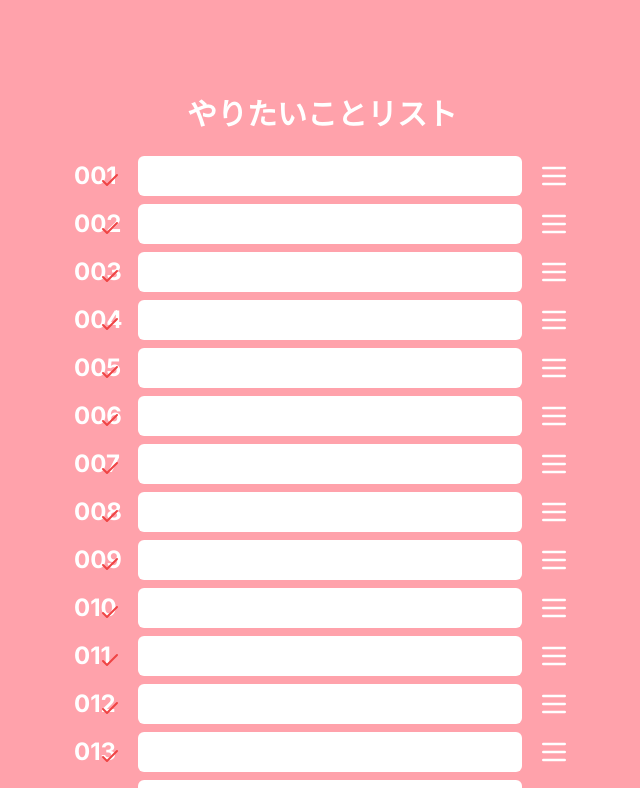
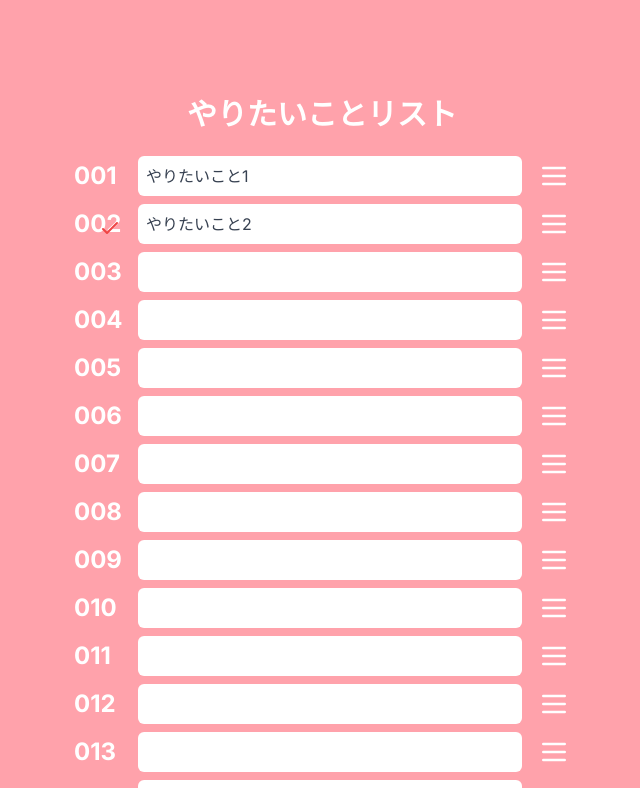
Before and after one commit to aiandrox/yaritaikoto100, a Next.js app: page / in a window 1280 px wide. Shown: the top 788 px of the page, without its empty margins (318-958 px from the left). Built offline with nearby package versions, Linux system fonts and the light colour scheme.

Commit message:
データを受け取れるようにする

```diff
--- a/src/app/page.tsx
+++ b/src/app/page.tsx
@@ -1,17 +1,99 @@
 export default function Home() {
-  const items = Array.from({ length: 100 }, (_, i) => i + 1);
+  const items = [
+    {
+      value: "やりたいこと1",
+      isDone: false,
+    },
+    {
+      value: "やりたいこと2",
+      isDone: true,
+    },
+    {
+      value: "",
+      isDone: false,
+    },
+    {
+      value: "",
+      isDone: false,
+    },
+    {
+      value: "",
+      isDone: false,
+    },
+    {
+      value: "",
+      isDone: false,
+    },
+    {
+      value: "",
+      isDone: false,
+    },
+    {
+      value: "",
+      isDone: false,
+    },
+    {
+      value: "",
+      isDone: false,
+    },
+    {
+      value: "",
+      isDone: false,
+    },
+    {
+      value: "",
+      isDone: false,
+    },
+    {
+      value: "",
+      isDone: false,
+    },
+    {
+      value: "",
+      isDone: false,
+    },
+    {
+      value: "",
+      isDone: false,
+    },
+    {
+      value: "",
+      isDone: false,
+    },
+    {
+      value: "",
+      isDone: false,
+    },
+    {
+      value: "",
+      isDone: false,
+    },
+    {
+      value: "",
+      isDone: false,
+    },
+    {
+      value: "",
+      isDone: false,
+    },
+    {
+      value: "",
+      isDone: false,
+    },
+  ];
 
   return (
     <main
-      className="flex min-h-screen flex-col items-center justify-between p-24"
+      className="flex min-h-screen flex-col items-center p-24"
       style={{ backgroundColor: "#ffa2ab" }}
     >
       <h1 className="text-3xl font-bold text-white mb-4">やりたいことリスト</h1>
       <div className="flex flex-col items-center justify-center">
-        {items.map((item) => (
-          <div key={item} className="flex items-center justify-center mt-2">
+        {items.map((item, i) => (
+          <div key={i} className="flex items-center justify-center mt-2">
             <div className="relative w-12 text-2xl font-bold text-white">
-              {item.toString().padStart(3, "0")}
+              {(i + 1).toString().padStart(3, "0")}
+              {item.isDone && (
                 <div className="absolute bottom-0 right-0">
                   <svg
                     xmlns="http://www.w3.org/2000/svg"
@@ -28,9 +110,14 @@ export default function Home() {
                     />
                   </svg>
                 </div>
+              )}
             </div>
             <div className="ml-4 text-l">
-              <input type="text" className="w-96 p-2 text-gray-700 rounded-md focus:outline-none" />
+              <input
+                type="text"
+                className="w-96 p-2 text-gray-700 rounded-md focus:outline-none"
+                value={item.value}
+              />
             </div>
             <div className="ml-4">
               {/* ハンバーガーSVG */}
```
Lines whose indentation alone changed are shown as unchanged.
